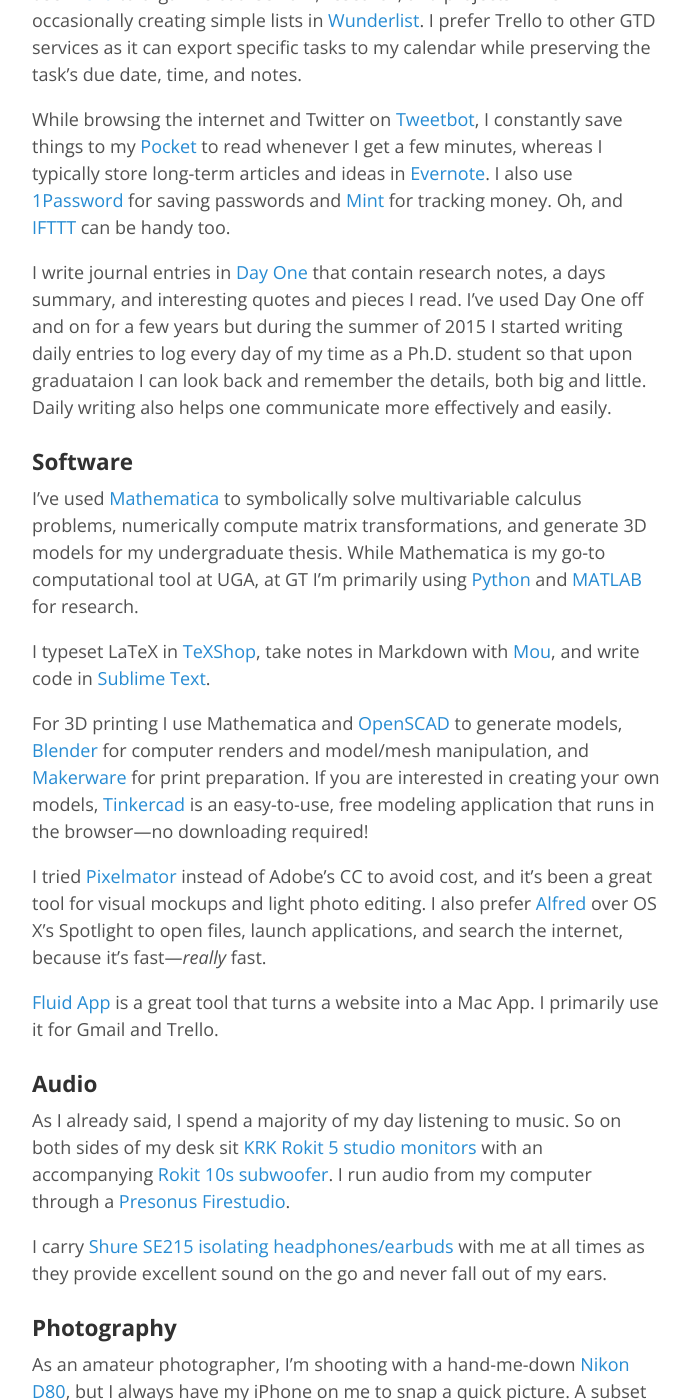
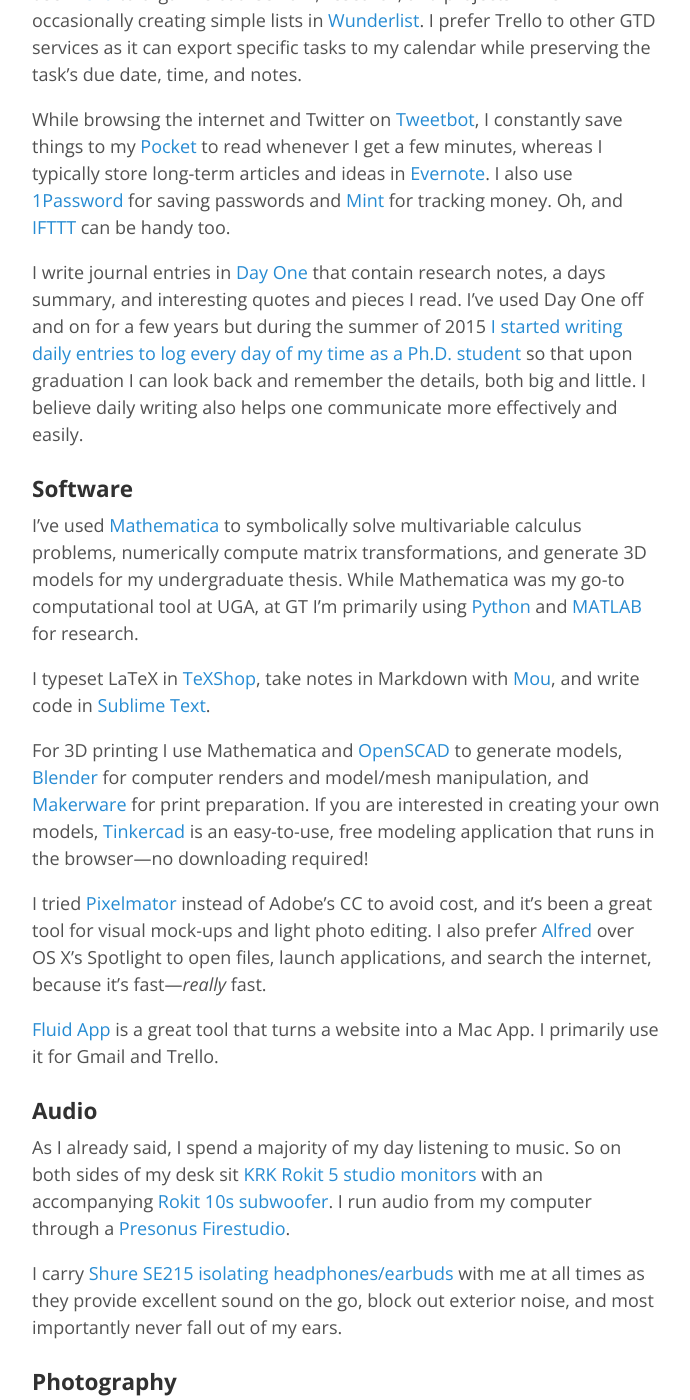
Before and after one commit to fredhohman/fredhohman.github.io, a Jekyll site: the page built from stuff-i-use.md, in a window 1280 px wide and 1400 px high, scrolled down 3143 px. Shown: the whole window, without its empty margins (293-983 px from the left). Built offline with Jekyll 4.4.1, drawn with Linux system fonts in a browser that asks for light colours; some of the changed text lies outside the part shown.

Commit message:
update stuff i use

```diff
--- a/stuff-i-use.md
+++ b/stuff-i-use.md
@@ -11,7 +11,7 @@
 * TOC
 {:toc}
 
-###What's in my Bag
+### What's in my Bag
 I carry a custom [Timbuk2 messenger bag][timbuk2] for just about everything. If that isn't enough space, I wear a [Jansport Classic backpack][jansport] for backup.
 
 <figure>
@@ -23,12 +23,12 @@
 
 When I am out and about, I carry a [small Moleskin][moleskin] in my back pocket and clip an old [REI carabiner][carabiner] to my belt to hold my keys.
 
-###Computer
+### Computer
 My primary computer is [early 2011 15" MacBook Pro][mbp] with the high-resolution screen upgrade, which replaced a [late 2007 iMac][imac] (yes—the white one) which I have had for nearly 8 years now. I plan to upgrade to the 15" Retina MacBook Pro once the next refresh is released.
 
 When I'm at my desk I also use a [Logitech G502 mouse][mouse] and an [Asus 27" 1440p monitor][monitor].
 
-###Mobile
+### Mobile
 I've always had an iPhone for its simplicity, app abundance, and camera. I'm currently carrying a 64GB space gray [iPhone 6S+][iphone] and a [fourth-gen iPad][ipad].
 
 <figure>
@@ -38,39 +38,39 @@
 
 On my homepage sits many of the mobile versions of the desktop services I use on OS X, but notable mentions include [Fantastical][fantastical] for calendar and reminders, [Dark Sky][darksky] for down to the minute weather predictions (necessary for taking bike rides on campus), [Inbox][inbox] by Gmail for email, and [Sleep Cycle][sleep-cycle] for a data-centric alarm clock.
 
-I also wear a space gray [Apple Watch Sport][watch]. Necessary? No. Convenient? Certainly.
+I also wear a space gray [Apple Watch Sport][watch] with the red sport band. Necessary? No. Stylish? A little. Convenient? Certainly.
 
-###Services
+### Services
 If I'm working, driving, or biking, I'm probably listening to music on [Spotify][spotify]. I rely on [Dropbox][dropbox] as my primary digital workspace. For getting things done I use [Trello][trello] to organize coursework, research, and projects while occasionally creating simple lists in [Wunderlist][wunderlist]. I prefer Trello to other GTD services as it can export specific tasks to my calendar while preserving the task’s due date, time, and notes.
 
 While browsing the internet and Twitter on [Tweetbot][tweetbot], I constantly save things to my [Pocket][pocket] to read whenever I get a few minutes, whereas I typically store long-term articles and ideas in [Evernote][evernote]. I also use [1Password][1password] for saving passwords and [Mint][mint] for tracking money. Oh, and [IFTTT][ifttt] can be handy too.
 
-I write journal entries in [Day One][day-one] that contain research notes, a days summary, and interesting quotes and pieces I read. I've used Day One off and on for a few years but during the summer of 2015 I started writing daily entries to log every day of my time as a Ph.D. student so that upon graduataion I can look back and remember the details, both big and little. Daily writing also helps one communicate more effectively and easily.
+I write journal entries in [Day One][day-one] that contain research notes, a days summary, and interesting quotes and pieces I read. I've used Day One off and on for a few years but during the summer of 2015 [I started writing daily entries to log every day of my time as a Ph.D. student][dayone-blog] so that upon graduation I can look back and remember the details, both big and little. I believe daily writing also helps one communicate more effectively and easily.
 
-###Software
-I've used [Mathematica][mathematica] to symbolically solve multivariable calculus problems, numerically compute matrix transformations, and generate 3D models for my undergraduate thesis. While Mathematica is my go-to computational tool at UGA, at GT I'm primarily using [Python][python] and [MATLAB][matlab] for research.
+### Software
+I've used [Mathematica][mathematica] to symbolically solve multivariable calculus problems, numerically compute matrix transformations, and generate 3D models for my undergraduate thesis. While Mathematica was my go-to computational tool at UGA, at GT I'm primarily using [Python][python] and [MATLAB][matlab] for research.
 
 I typeset LaTeX in [TeXShop][texshop], take notes in Markdown with [Mou][mou], and write code in [Sublime Text][sublime].
 
-For 3D printing I use Mathematica and [OpenSCAD][openscad] to generate models, [Blender][blender] for computer renders and model/mesh manipulation, and [Makerware][makerware] for print preparation. If you are interested in creating your own models, [Tinkercad][tinkercad] is an easy-to-use, free modeling application that runs in the browser—no downloading required!
+For 3D printing I use Mathematica and [OpenSCAD][openscad] to generate models, [Blender][blender] for computer renders and model/mesh manipulation, and [Makerware][makerware] for print preparation. If you are interested in creating your own models, [Tinkercad][tinkercad] is an easy-to-use, free modeling application that runs in the browser---no downloading required!
 
-I tried [Pixelmator][pixelmator] instead of Adobe’s CC to avoid cost, and it’s been a great tool for visual mockups and light photo editing. I also prefer [Alfred][alfred] over OS X’s Spotlight to open files, launch applications, and search the internet, because it’s fast—*really* fast.
+I tried [Pixelmator][pixelmator] instead of Adobe’s CC to avoid cost, and it’s been a great tool for visual mock-ups and light photo editing. I also prefer [Alfred][alfred] over OS X’s Spotlight to open files, launch applications, and search the internet, because it’s fast---*really* fast.
 
 [Fluid App][fluid] is a great tool that turns a website into a Mac App. I primarily use it for Gmail and Trello.
 
-###Audio
+### Audio
 As I already said, I spend a majority of my day listening to music. So on both sides of my desk sit [KRK Rokit 5 studio monitors][rokit5] with an accompanying [Rokit 10s subwoofer][rokit10]. I run audio from my computer through a [Presonus Firestudio][firestudio].
 
-I carry [Shure SE215 isolating headphones/earbuds][shure] with me at all times as they provide excellent sound on the go and never fall out of my ears.
+I carry [Shure SE215 isolating headphones/earbuds][shure] with me at all times as they provide excellent sound on the go, block out exterior noise, and most importantly never fall out of my ears.
 
-###Photography
+### Photography
 As an amateur photographer, I'm shooting with a hand-me-down [Nikon D80][d80], but I always have my iPhone on me to snap a quick picture. A subset of my pictures are macro shots of 3D printed models, so a light tent is my most used accessory.
 
-###Drums
+### Drums
 I received a [Sonor Force 2001 drum set][sonor] when I was 10, and I still play it today. I play [Sabian AA][aa] and [AAX cymbals][aax] and [Evans drumheads][evans]. My drumstick of choice is the [Vic Firth 5A][5a]. For quieter jam sessions, I make less noise on a [Roland electric drum set][roland].
 
-###Entertainment
-I found Microsoft's ideas more innovative than Sony's regarding the future of the living room so an [Xbox One][xbox] serves as my main entertainment system to play Halo, watch Netflix, and cheer on the Georgia Bulldogs on gameday.
+### Entertainment
+I found Microsoft's ideas more innovative than Sony's regarding the future of the living room so an [Xbox One][xbox] serves as my main entertainment system to play Halo, watch Netflix, and cheer on the Georgia Bulldogs on gameday. A [Chromecast][chromecast] sticks out of my TV too.
 
 When trying to relax, there is no better companion than an [Eno hammock][eno].
 
```
Also changed, not shown: other parts of stuff-i-use.md (+4 -0 lines).
